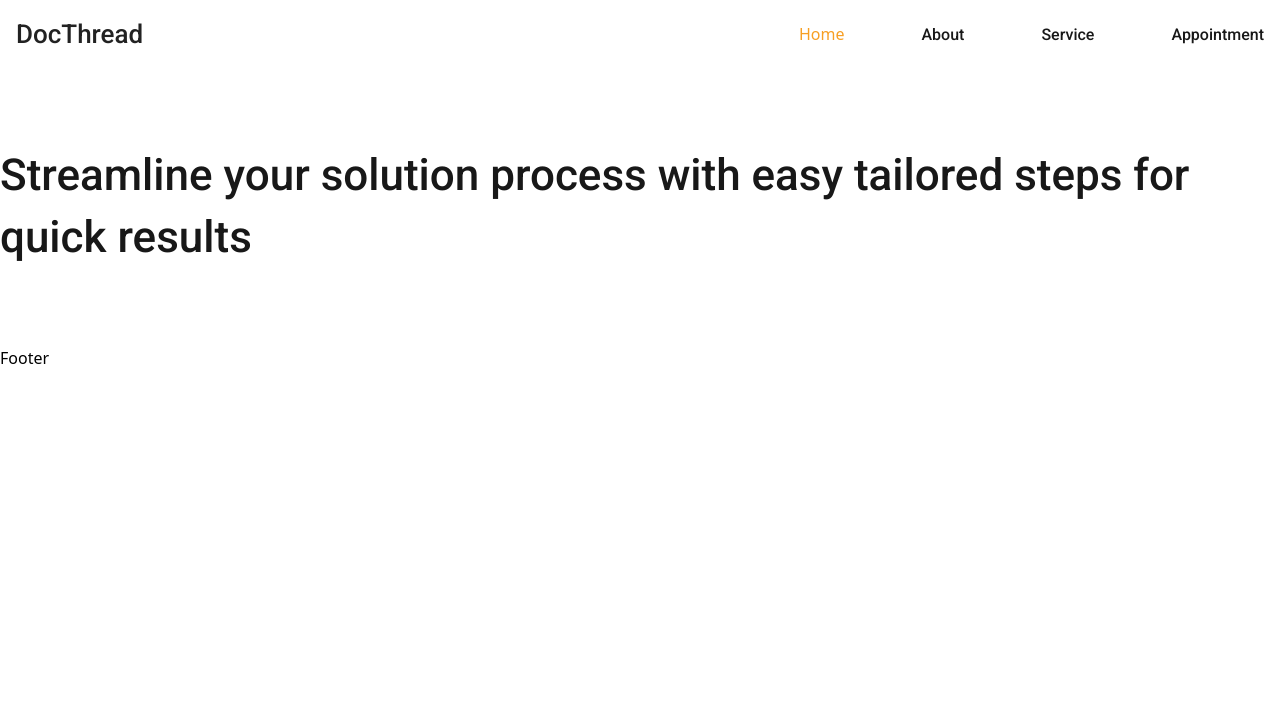
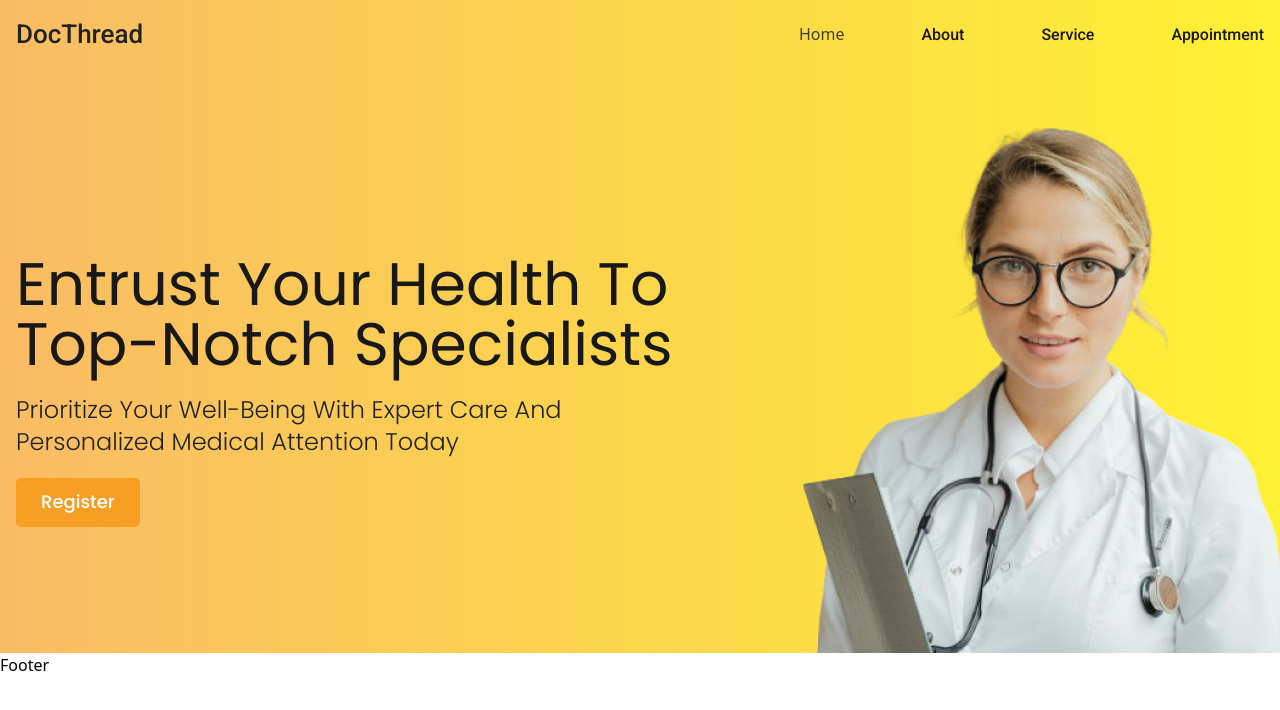
Before and after one commit to km-saifullah/doc-thread, a React (Vite) app: page / in a window 1280 px wide. Shown: the top 710 px of the page. Built offline with nearby package versions, Linux system fonts and the light colour scheme.

Commit message:
banner redesign done

```diff
--- a/src/pages/home/Banner.jsx
+++ b/src/pages/home/Banner.jsx
@@ -1,11 +1,32 @@
 import React from "react";
 import Button from "../../utils/Button";
-import { Link } from "react-router-dom";
 import Image from "../../utils/Image";
 import bannerImg from "../../assets/images/banner_img.png";
 
 const Banner = () => {
-  return <section></section>;
+  return (
+    <section className="bg-gradient-to-r from-orangeColor to-yellowColor relative pt-20 lg:pt-32">
+      <div className="max-w-container mx-auto">
+        <div className="flex items-center justify-center lg:justify-between flex-wrap lg:flex-nowrap">
+          <div className="space-y-5 pl-4">
+            <h1 className="w-full lg:w-[669px] text-2xl text-center lg:text-left lg:text-6xl text-primary font-normal font-poppins leading-[140%] capitalize">
+              Entrust your health to top-notch specialists
+            </h1>
+            <p className="w-full lg:w-[553px] text-base text-center md:text-left lg:text-2xl text-secondary font-light font-poppins leading-[135%] capitalize">
+              Prioritize your well-being with expert care and personalized
+              medical attention today
+            </p>
+            <div className="flex items-center justify-center lg:justify-normal pb-10 lg:pb-0">
+              <Button text="Register" />
+            </div>
+          </div>
+          <div className="h-[525px] w-[496px]">
+            <Image imgSrc={bannerImg} altText="Banner Image Missing!" />
+          </div>
+        </div>
+      </div>
+    </section>
+  );
 };
 
 export default Banner;
--- a/src/pages/home/Home.jsx
+++ b/src/pages/home/Home.jsx
@@ -6,7 +6,7 @@ const Home = () => {
   return (
     <main className="">
       <Banner />
-      <Speciality />
+      {/* <Speciality /> */}
     </main>
   );
 };
--- a/src/pages/layout/Navbar.jsx
+++ b/src/pages/layout/Navbar.jsx
@@ -4,7 +4,7 @@ import { HiMiniBars3BottomLeft } from "react-icons/hi2";
 
 const Navbar = () => {
   return (
-    <nav className="p-4">
+    <nav className="w-full p-4 absolute left-0 top-0 z-10">
       <div className="max-w-container mx-auto">
         <div className="flex items-center justify-between">
           <div className="">
@@ -22,7 +22,7 @@ const Navbar = () => {
                   className={({ isActive }) =>
                     `${
                       isActive
-                        ? "text-btnBg"
+                        ? "text-navLink"
                         : "text-primary text-base font-medium font-roboto leading-[140%]"
                     }  `
                   }
@@ -35,7 +35,7 @@ const Navbar = () => {
                   className={({ isActive }) =>
                     `${
                       isActive
-                        ? "text-btnBg"
+                        ? "text-navLink"
                         : "text-primary text-base font-medium font-roboto leading-[140%]"
                     }  `
                   }
@@ -49,7 +49,7 @@ const Navbar = () => {
                   className={({ isActive }) =>
                     `${
                       isActive
-                        ? "text-btnBg"
+                        ? "text-navLink"
                         : "text-primary text-base font-medium font-roboto leading-[140%]"
                     }  `
                   }
@@ -63,7 +63,7 @@ const Navbar = () => {
                   className={({ isActive }) =>
                     `${
                       isActive
-                        ? "text-btnBg"
+                        ? "text-navLink"
                         : "text-primary text-base font-medium font-roboto leading-[140%]"
                     }  `
                   }
--- a/tailwind.config.js
+++ b/tailwind.config.js
@@ -17,6 +17,7 @@ export default {
         yellowColor: "rgba(254, 237, 0, 0.8)",
         btnBg: "#F79F23",
         textColor: "rgba(24, 24, 24, 0.7)",
+        navLink: "rgba(24, 24, 24, 0.8)",
       },
     },
   },
```
